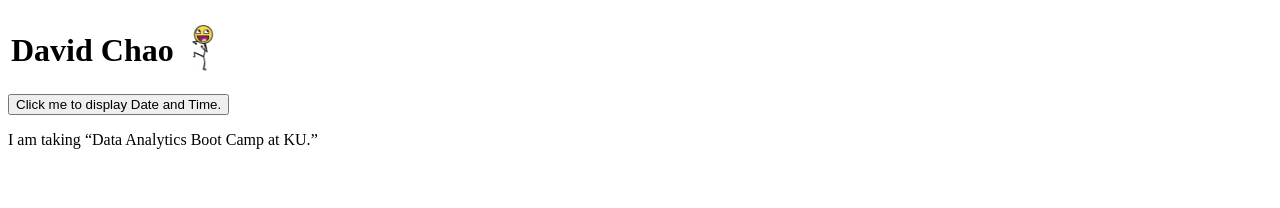
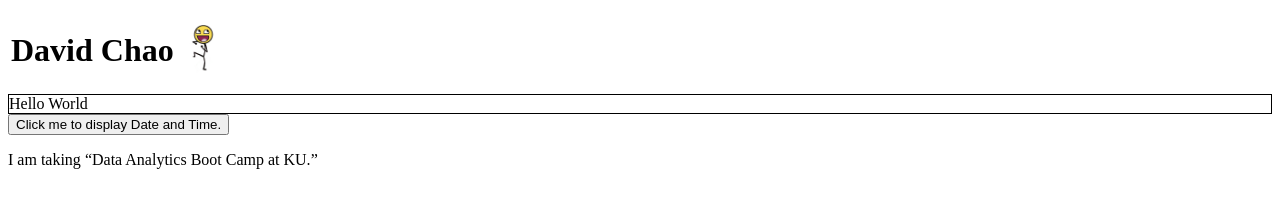
Before and after one commit to davidc104/davidc104.github.io, a plain HTML site: page index.html in a window 1280 px wide. Drawn offline with Linux system fonts and the light colour scheme.

Commit message:
Update index.html

```diff
--- a/index.html
+++ b/index.html
@@ -13,6 +13,8 @@
      </tr>
   </table>
 
+  <div style="border: 1px solid black">Hello World</div>
+
   <button type="button"
 onclick="document.getElementById('demo').innerHTML = Date()">
 Click me to display Date and Time.</button>
@@ -20,6 +22,10 @@ Click me to display Date and Time.</button>
   <p id="demo"></p>
 
  <p>I am taking <q>Data Analytics Boot Camp at KU.</q></p>
+
+
+
+
 </body>
 
 </html>
```
